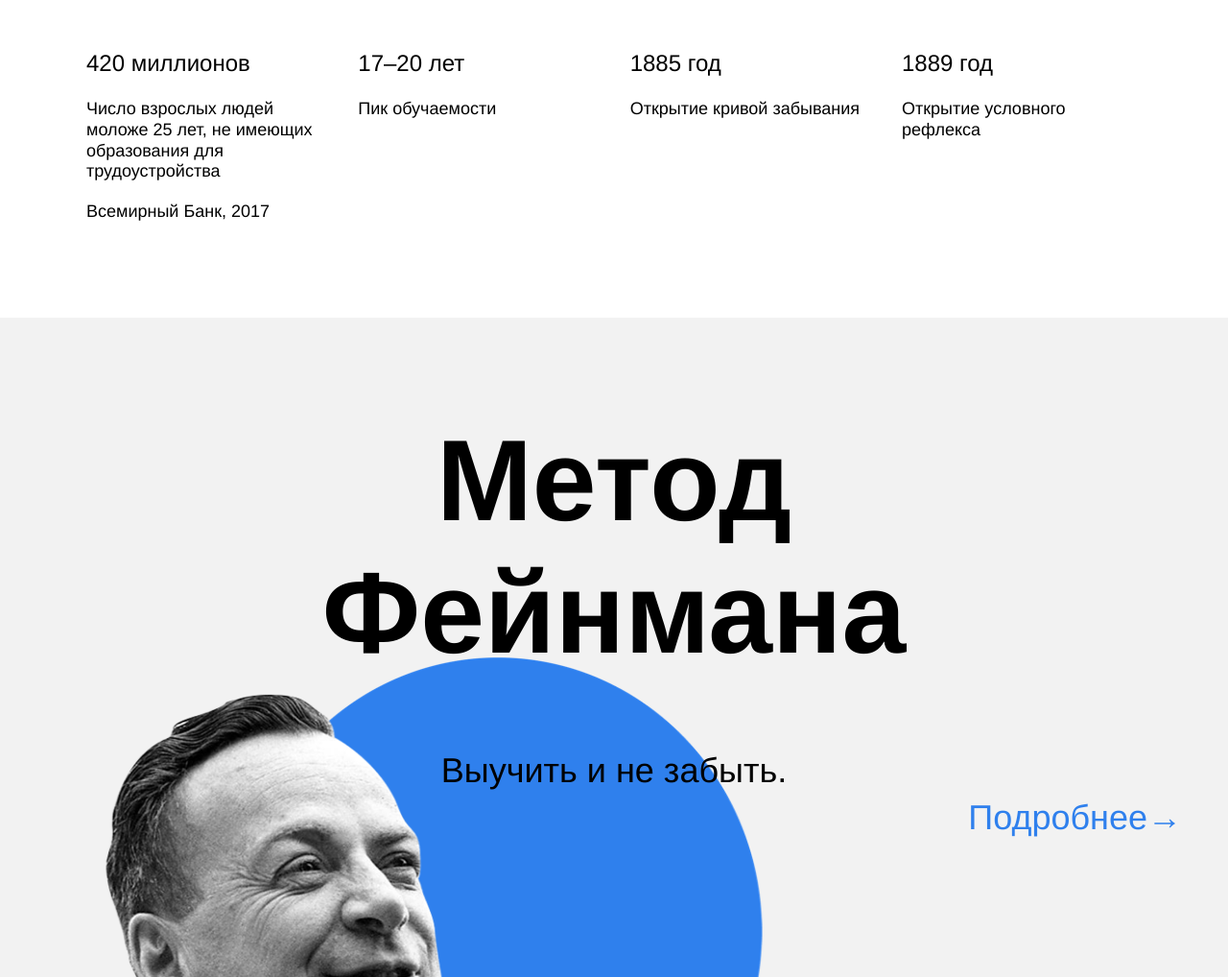
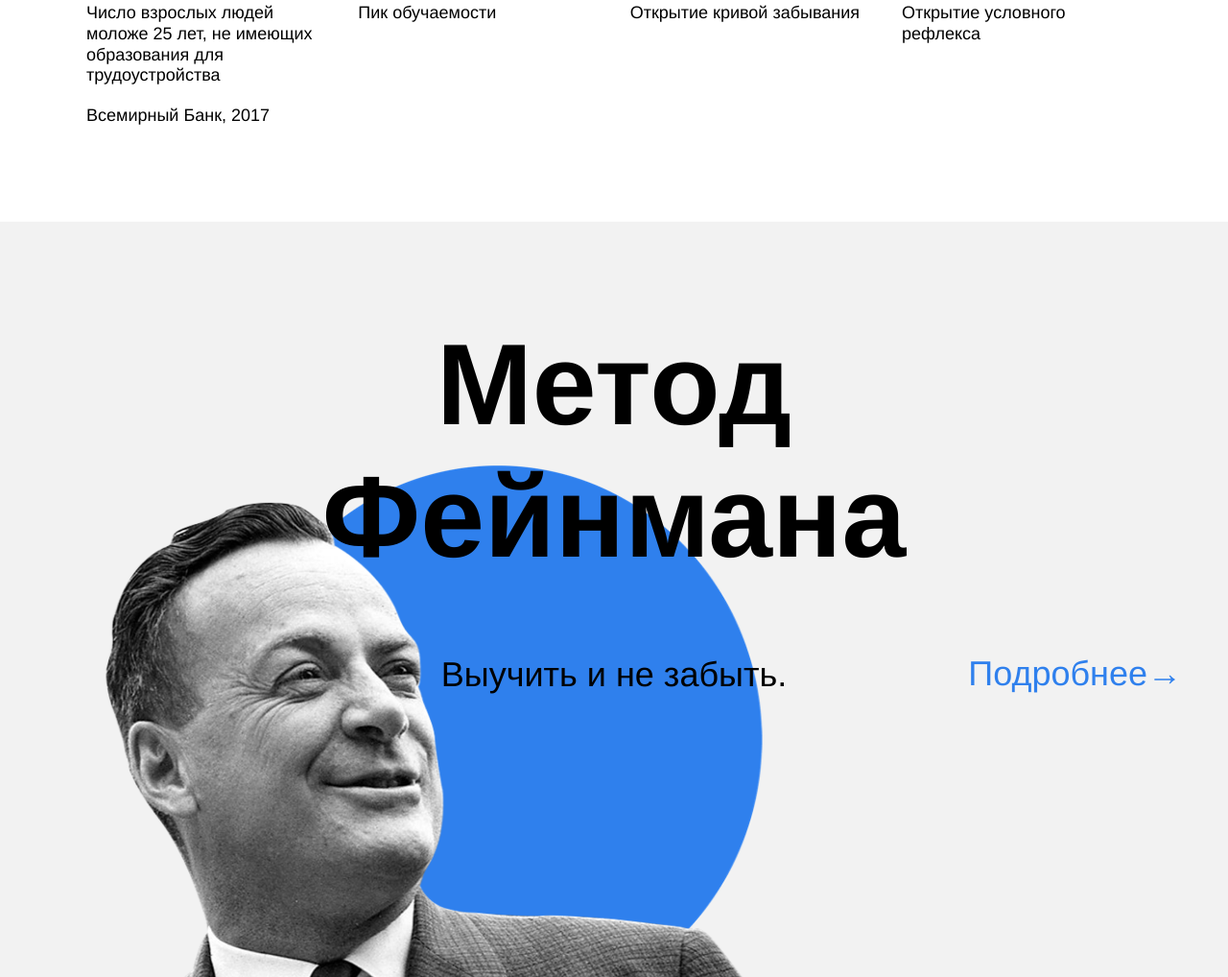
Before and after one commit to NskMikhey/how-to-learn, a plain HTML site: page index.html in a window 1280 px wide. Shown: the part 1782-2800 px from the top of the page at 96% size. Drawn offline with Linux system fonts and the light colour scheme.

Commit message:
кроме футер порядок

```diff
--- a/index.html
+++ b/index.html
@@ -7,8 +7,7 @@
   <link rel="stylesheet" href="./styles/style.css">
   <title>Научиться учиться</title>
 </head>
-<body>
-  <div class="page">
+<body class="page">
   <header class="header">
       <img class="logo logo_place_header" src="./images/logo_place_header.svg" alt="Яндекс практикум">
       <h1 class="header__title">Научиться учиться</h1>
@@ -17,7 +16,6 @@
       <img class="header__main-illustration" src="./images/header-image.png" alt="Ученик">
       <div class="header__square-pic"></div>
   </header>
-
   <main class="content">
     <section class="description">
         <conteiner class="two-colums">
@@ -31,7 +29,6 @@
           </div>
         </conteiner>
     </section>
-
     <section class="digits">
         <h2 class="section-title">Цифры и факты</h2>
         <p class="section-subtitle">Про учёбу и мозг</p>
@@ -72,14 +69,12 @@
           </li>
         </ul>
     </section>
-
     <section class="feynman">
         <h2 class="feynman__title">Метод Фейнмана</h2>
         <p class="feynman__subtitle">Выучить и не забыть.</p>
         <a href="#" class="feynman__link">Подробнее→</a>
         <img src="./images/feynman.png" alt="feynman Метод Фейнмана" class="feynman__main-illustration">
     </section>
-
     <section class="kaufman">
         <h2 class="section-title section-title_theme_dark">Принципы обучения</h2>
         <p class="section-subtitle section-subtitle_theme_dark">от Джоша Кауфмана</p>
@@ -131,6 +126,5 @@
   <footer class="footer">
 
   </footer>
-  </div>
 </body>
 </html>
--- a/styles/style.css
+++ b/styles/style.css
@@ -92,7 +92,7 @@
   display: flex;
   justify-content: space-between;
   width: 80%;
-  padding: 100px 0;
+  padding-top: 100px;
 
 }
 
@@ -189,11 +189,10 @@
   flex-direction: column;
   align-items: center;
   background-color: #f2f2f2;
-  padding-top: 100px;
   }
 
 .feynman__title {
-  margin: 0;
+  margin: 100px 0 0 0;
   width: 648px;
   line-height: 1.15;
   font-size:120px;
@@ -203,8 +202,7 @@
 }
 
 .feynman__subtitle {
-  margin: 0;
-  padding-top: 70px;
+  margin: 70px 0 0 0;
   line-height: 51px;
   font-size:36px;
   font-weight: normal;
@@ -269,7 +267,7 @@
   background-repeat: no-repeat;
   background-size: contain;
   position: absolute;
-  top: -160px;
+  top: 0;
   right: -210px;
   z-index: 0;
   width: 877px;
```
Lines whose indentation alone changed are shown as unchanged.
